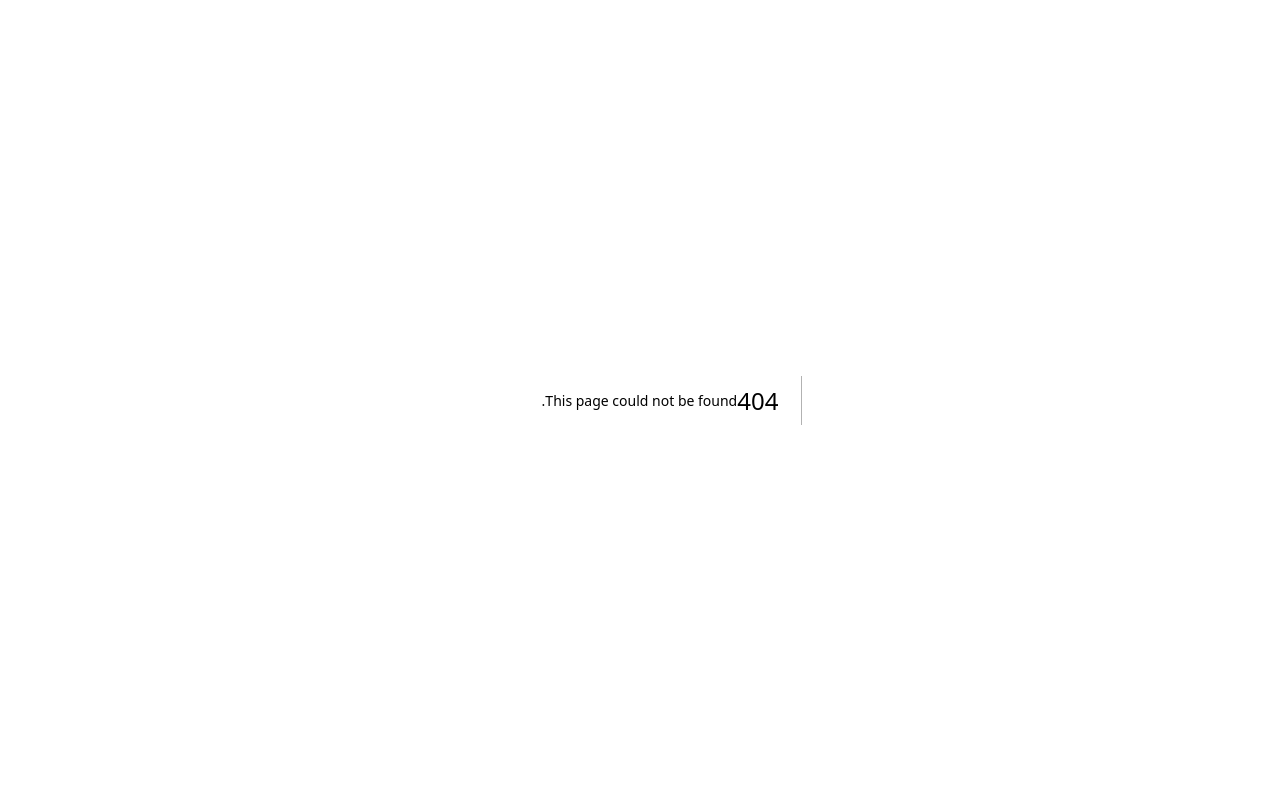
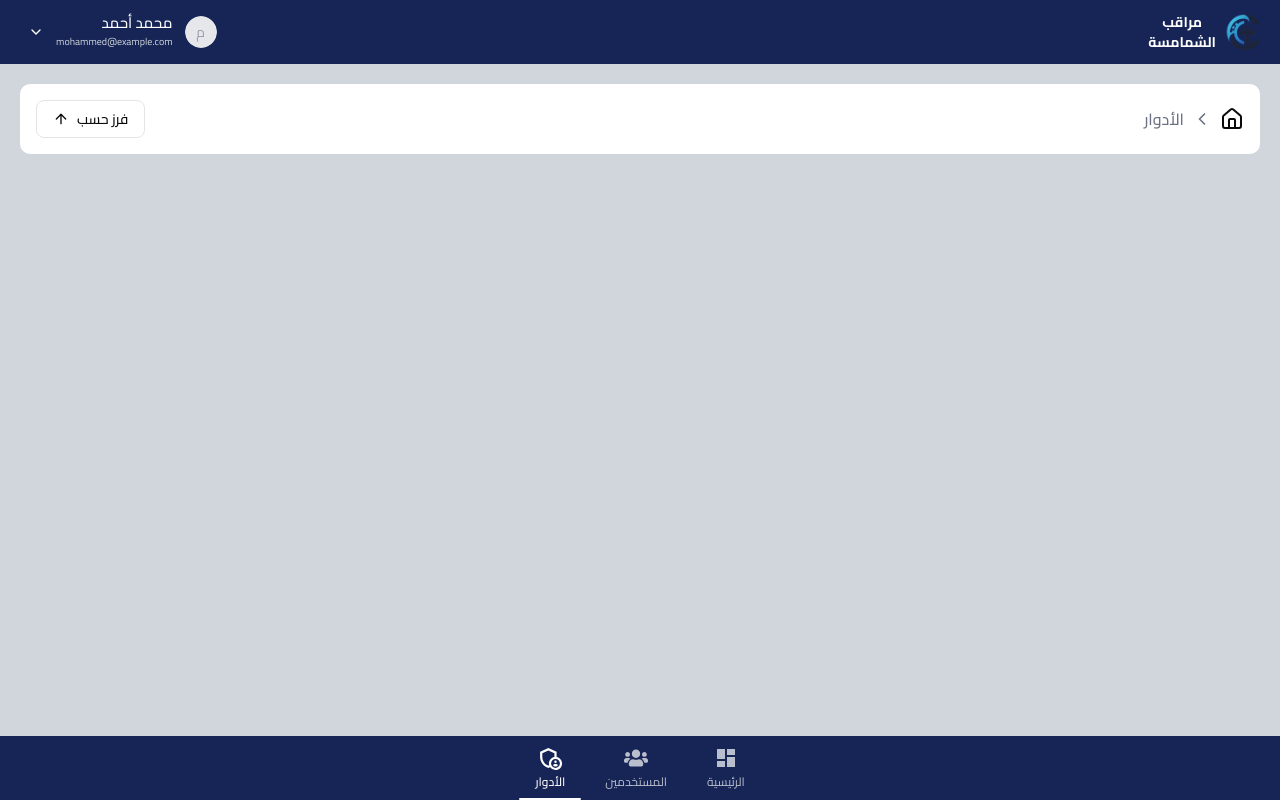
Before and after one commit to pepoo202020/deacons-control, a Next.js app: page /dashboard/roles in a window 1280 px wide. Before the commit this address had no page. Built offline with nearby package versions, Linux system fonts and the light colour scheme.

Commit message:
COMPLETED: added ui of breadcrump

```diff
--- /dev/null
+++ b/src/app/(dashboard)/dashboard/roles/page.tsx
@@ -0,0 +1,13 @@
+import BreadcrumpRoles from "@/ui/pages/roles/breadcrump-roles";
+
+export default function RolesPage() {
+  return (
+    <div className="p-5  w-full h-[100vh-30rem] overflow-y-auto">
+      {/* BREADCRUMBS COMPONENT */}
+      <BreadcrumpRoles />
+      {/* ROLES CARDS COMPONENT */}
+      {/* ADD NEW ROLE COMPONENT */}
+      {/* PAGINATION COMPONENT */}
+    </div>
+  )
+}
--- a/src/app/(dashboard)/layout.tsx
+++ b/src/app/(dashboard)/layout.tsx
@@ -4,9 +4,11 @@ export default function DashboardLayout({ children }: { children: React.ReactNod
     return (
         <div className="flex flex-col items-center justify-center min-h-screen overflow-hidden">
             <HeaderC />
-            <div className="flex-1 w-full h-full flex flex-col items-center justify-center overflow-y-auto">
-                {children}
-            </div>
+            <main className="flex-1 w-full overflow-y-auto bg-gray-300 dark:bg-gray-800">
+                <div className="h-full">
+                    {children}
+                </div>
+            </main>
             <Nav />
         </div>
     )
--- a/src/app/globals.css
+++ b/src/app/globals.css
@@ -119,6 +119,12 @@
     @apply border-border outline-ring/50;
   }
 
+  html,
+  body {
+    height: 100%;
+    overflow: hidden;
+  }
+
   body {
     @apply bg-background text-foreground;
   }
--- a/src/app/layout.tsx
+++ b/src/app/layout.tsx
@@ -3,26 +3,26 @@ import { Cairo } from "next/font/google";
 import "./globals.css";
 import { ThemeProvider } from "@/ui/providers/theme-provider";
 
-const cairo = Cairo( {
-  subsets: [ "latin" ],
-  weight: [ "400", "500", "600", "700", "800", "900", "1000" ],
-} );
+const cairo = Cairo({
+  subsets: ["latin"],
+  weight: ["400", "500", "600", "700", "800", "900", "1000"],
+});
 
 export const metadata: Metadata = {
   title: "Create Next App",
   description: "Generated by create next app",
 };
 
-export default function RootLayout( {
+export default function RootLayout({
   children,
 }: Readonly<{
   children: React.ReactNode;
-}> ) {
+}>) {
   return (
     <>
       <html lang="ar" dir="rtl" suppressHydrationWarning>
         <body
-          className={`${ cairo.className } antialiased`}
+          className={`${cairo.className} antialiased h-full overflow-hidden`}
         >
           <ThemeProvider attribute="class" defaultTheme="system" enableSystem disableTransitionOnChange>
             {children}
--- a/src/data/constants.ts
+++ b/src/data/constants.ts
@@ -112,7 +112,7 @@ export const NAV_ITEMS: NavItem[] = [
             value: { EN: "Users", AR: "المستخدمين" }
         },
         icon: FaUsers,
-        href: "/users",
+        href: "/dashboard/users",
         activeForRoles: ["admin"],
     },
     {
@@ -121,8 +121,22 @@ export const NAV_ITEMS: NavItem[] = [
             value: { EN: "Roles", AR: "الأدوار" }
         },
         icon: MdOutlineAdminPanelSettings,
-        href: "/roles",
+        href: "/dashboard/roles",
         activeForRoles: ["admin"],
     }
 
 ]
+
+
+
+
+export const ASC_FILTERATION_OPTIONS : DataIF[] = [
+    {
+        name: "ASC",
+        value: {EN: "ASC", AR: "تصاعدي"}
+    },
+    {
+        name: "DESC",
+        value: {EN: "DESC", AR: "تنازلي"}
+    }
+]
--- a/src/ui/components/dashboard/header/header-c.tsx
+++ b/src/ui/components/dashboard/header/header-c.tsx
@@ -2,6 +2,7 @@ import MainRoleTitle from "@/ui/components/dashboard/header/main-role-title";
 import BrandComponent from "@/ui/components/shared/brand_c";
 import RolesChanger from "@/ui/components/dashboard/header/roles-changer";
 import UserInfo from "@/ui/components/dashboard/header/user-info";
+import { cn } from "@/lib/utils";
 
 // Example usage in header-c.tsx:
 
@@ -35,7 +36,10 @@ const [currentRole, setCurrentRole] = useState(mockRoles[0]);
 
 export default function HeaderC() {
     return (
-        <div className="w-full h-16 bg-blue-950 text-white flex items-center justify-between px-4">
+        <header className={cn(
+            "w-full h-16 min-h-[64px] bg-blue-950 text-white flex items-center justify-between px-4",
+            "sticky top-0 z-50",
+        )}>
             {/* Logo */}
             <BrandComponent isSplashScreen={false} size="small" />
             {/* MAIN ROLE TITLE */}
@@ -48,6 +52,6 @@ export default function HeaderC() {
                 <UserInfo />
             </div>
 
-        </div>
+        </header>
     )
 }
--- a/src/ui/components/dashboard/header/user-info.tsx
+++ b/src/ui/components/dashboard/header/user-info.tsx
@@ -19,6 +19,8 @@ interface UserInfoProps {
   userData?: UserData;
   onLogout?: () => void;
   className?: string;
+  onSettings?: () => void;
+  onProfile?: () => void;
 }
 
 export default function UserInfo({
@@ -28,7 +30,8 @@ export default function UserInfo({
     email: 'mohammed@example.com',
   },
   onLogout,
-  className
+  className,
+  onSettings, onProfile
 }: UserInfoProps) {
   const [isOpen, setIsOpen] = useState(false);
   const { theme, setTheme } = useTheme();
@@ -83,8 +86,8 @@ export default function UserInfo({
         </div>
         {/* User Name & Role */}
         <div className="text-right hidden md:block">
-          <p className="text-[10px] font-medium leading-none">{userData.name}</p>
-          <p className="text-[8px] text-gray-300 mt-1">{userData.email}</p>
+          <p className="text-[15px] font-medium leading-none">{userData.name}</p>
+          <p className="text-[10px] text-gray-300 mt-1">{userData.email}</p>
         </div>
         {/* Dropdown Icon */}
         <ChevronDown
@@ -123,10 +126,10 @@ export default function UserInfo({
               <div >
 
                 {/* Settings */}
-                <button className="menu-items">
+                <div className="menu-items">
                   <Settings className="w-4 h-4" />
                   <span className="text-sm">{USER_INFO_MENU_ITEMS.find(item => item.name === "USER_SETTINGS")?.value.AR}</span>
-                </button>
+                </div>
 
                 {/* Theme Toggle */}
                 <button
--- a/src/ui/components/dashboard/nav/nav.tsx
+++ b/src/ui/components/dashboard/nav/nav.tsx
@@ -16,8 +16,9 @@ export default function Nav() {
   );
 
   return (
-    <div className={cn(
-      "w-full bg-blue-950 text-white",
+    <nav className={cn(
+      "w-full h-16 min-h-[64px] bg-blue-950 text-white",
+      "sticky bottom-0 z-50", // Make nav sticky
       "flex items-center justify-center",
       "overflow-x-auto overflow-y-hidden",
       "scrollbar-thin scrollbar-thumb-white/20 scrollbar-track-transparent",
@@ -86,6 +87,6 @@ export default function Nav() {
           );
         })}
       </div>
-    </div>
+    </nav>
   )
 }
--- /dev/null
+++ b/src/ui/components/shared/breadcrumps.tsx
@@ -0,0 +1,44 @@
+'use client'
+import { NAV_ITEMS } from "@/data/constants";
+import { HomeIcon, ChevronLeftIcon } from "lucide-react";
+import Link from "next/link";
+import { usePathname } from "next/navigation";
+
+export default function Breadcrumbs() {
+  const pathname = usePathname();
+  const pathnames = pathname.split('/').filter(Boolean).filter(name => name !== 'dashboard');
+
+  const getBreadcrumbNames = (path: string) => {
+    const navItem = NAV_ITEMS.find(link => link.href === path)
+    return navItem?.name.value.AR || path;
+  }
+  return (
+    <div aria-label="Breadcrumb" className="flex items-center gap-2">
+      {/* HOME ICON LINK TO DASHBOARD */}
+      <Link href="/dashboard" className="hover:text-blue-800 transition-colors" aria-label="Go To Dashboard">
+        <HomeIcon className="w-6 h-6" />
+      </Link>
+      {/* CURRENT PATHNAME WITHOUT DASHBOARD LINKS */}
+      {
+        pathnames.map((name, index) => {
+          const isLast = index === pathnames.length - 1;
+          const path = `/dashboard/${pathnames.slice(0, index + 1).join('/')}`
+          return (
+            <div key={index} className="flex items-center gap-2">
+              <ChevronLeftIcon className="w-5 h-5 text-gray-500 dark:text-gray-400" />
+              {
+                isLast ? (
+                  <span className="font-medium text-gray-500 dark:text-gray-400">{getBreadcrumbNames(path)}</span>
+                ) : (
+                  <Link href={path} className="text-gray-500 hover:text-blue-800 dark:text-gray-400 transition-colors">
+                    {getBreadcrumbNames(path)}
+                  </Link>
+                )
+              }
+            </div>
+          )
+        })
+      }
+    </div>
+  )
+}
--- /dev/null
+++ b/src/ui/pages/roles/breadcrump-roles.tsx
@@ -0,0 +1,13 @@
+import Breadcrumbs from "@/ui/components/shared/breadcrumps";
+import FilterRoles from "@/ui/pages/roles/filter-roles";
+
+export default function BreadcrumpRoles() {
+  return (
+    <div className="flex items-center justify-between w-full bg-white dark:bg-blue-950 p-4 rounded-lg">
+      {/* BREADCRUMBS COMPONENT */}
+      <Breadcrumbs />
+      {/* FILTERS FOR ROLES COMPONENT */}
+      <FilterRoles />
+    </div>
+  )
+}
--- /dev/null
+++ b/src/ui/pages/roles/filter-roles.tsx
@@ -0,0 +1,82 @@
+'use client'
+
+import { ASC_FILTERATION_OPTIONS } from "@/data/constants";
+import { ArrowDownIcon, ArrowUpIcon } from "lucide-react";
+import { useEffect, useState } from "react";
+
+type SortOrder = 'asc' | 'desc';
+
+interface FilterRolesProps {
+  onSortChange?: (order: SortOrder) => void;
+  defaultOrder?: SortOrder;
+}
+
+const SORTBY = {
+  EN: 'Sort By',
+  AR: "فرز حسب"
+}
+
+export default function FilterRoles({ onSortChange, defaultOrder = 'asc' }: FilterRolesProps) {
+  const [sortOrder, setSortOrder] = useState<SortOrder>(defaultOrder);
+  const [isOpen, setIsOpen] = useState(false);
+
+  // Close dropdown when clicking outside
+  useEffect(() => {
+    const handleClick = (e: MouseEvent) => {
+      if (!(e.target as HTMLElement).closest(".filter-roles")) {
+        setIsOpen(false);
+      }
+    }
+    document.addEventListener("click", handleClick);
+    return () => document.removeEventListener("click", handleClick);
+  }, []);
+
+  const handleSortChange = (newOrder: SortOrder) => {
+    setSortOrder(newOrder);
+    onSortChange?.(newOrder);
+    setIsOpen(false);
+  };
+
+  return (
+    <div className="relative">
+      <button
+        onClick={() => setIsOpen(!isOpen)}
+        className="flex items-center gap-2 px-4 py-2 text-sm font-medium border rounded-md
+                 hover:bg-gray-50 dark:hover:bg-gray-800 transition-colors filter-roles
+                 focus:outline-none focus:ring-2 focus:ring-offset-2 focus:ring-blue-500"
+      >
+        {SORTBY.AR}
+        {sortOrder === 'asc' ? (
+          <ArrowUpIcon className="h-4 w-4" />
+        ) : (
+          <ArrowDownIcon className="h-4 w-4" />
+        )}
+      </button>
+
+      {isOpen && (
+        <div className="absolute top-full mt-2 bg-white dark:bg-gray-800 rounded-md shadow-lg
+                      border border-gray-200 dark:border-gray-700 z-10">
+          <div className="py-1">
+            {
+              ASC_FILTERATION_OPTIONS.map((item, index) => (
+                <button
+                  key={index}
+                  onClick={() => handleSortChange(item.name.toLowerCase() as SortOrder)}
+                  className="flex items-center justify-between gap-2 w-full px-4 py-2 text-sm text-left hover:bg-gray-100 dark:hover:bg-gray-700
+                          focus:outline-none focus:bg-gray-100 dark:focus:bg-gray-700"
+                >
+                  {item.value.AR}
+                  {item.name === "ASC" ? (
+                    <ArrowUpIcon className="h-4 w-4" />
+                  ) : (
+                    <ArrowDownIcon className="h-4 w-4" />
+                  )}
+                </button>
+              ))
+            }
+          </div>
+        </div>
+      )}
+    </div>
+  );
+}
```
